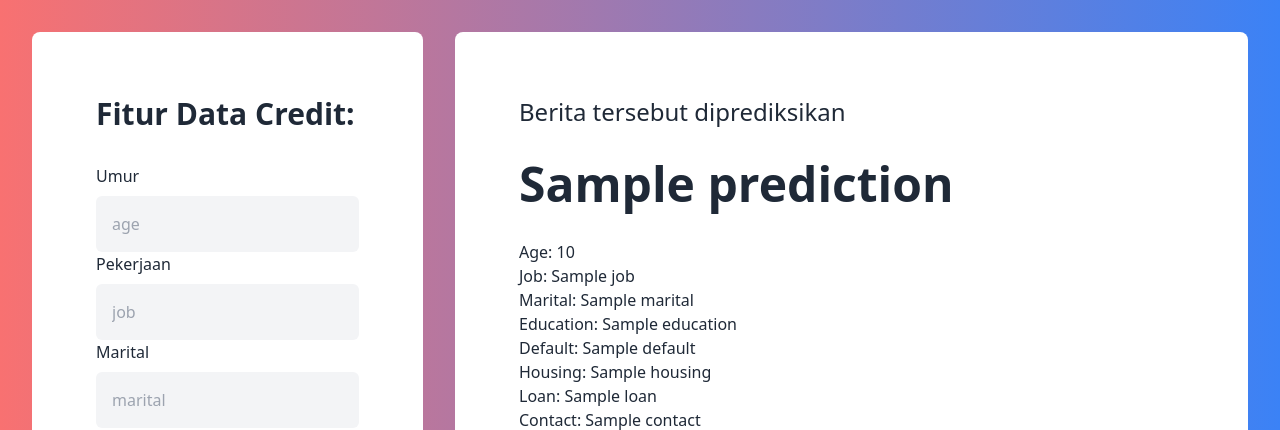
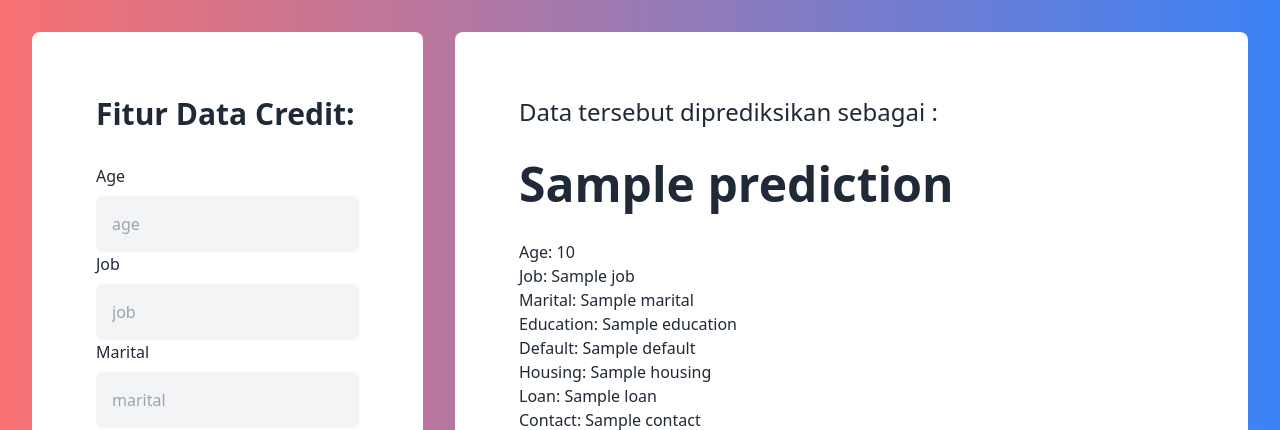
Before and after one commit to reydylanza-dev/datacredit-reyfadhil, a Flask app: template templates/index.html in a window 1280 px wide. Shown: the top 430 px of the page. Run offline with Flask 2, Linux system fonts and the light colour scheme; the template is opened without the code that fills it: most values are stand-ins (such as "Sample title", 1, 10 or a date in 2020); parts of the project's set-up code (start-up, migrations or seed data) failed here and were passed over.

Commit message:
Update index.html

```diff
--- a/templates/index.html
+++ b/templates/index.html
@@ -34,7 +34,7 @@
                 method="post"
                 class="flex flex-col"
             >
-                <label for="age" class="mb-2">Umur</label>
+                <label for="age" class="mb-2">Age</label>
                 <input
                     type="text"
                     name="age"
@@ -43,7 +43,7 @@
                     class="p-4 bg-gray-100 rounded-md"
                 />
 
-                <label for="job" class="mb-2">Pekerjaan</label>
+                <label for="job" class="mb-2">Job</label>
                 <input
                     type="text"
                     name="job"
@@ -206,7 +206,7 @@
         <section class="mt-8 h-full flex-auto rounded-lg md:mt-0 md:ml-8">
             <div class="bg-white p-16 rounded-lg">
                 <h1 class="text-2xl mb-8">
-                    Berita tersebut diprediksikan
+                    Data tersebut diprediksikan sebagai :
                 </h1>
                 <h2 class="text-5xl font-bold">{{ prediction }}</h2>
                 {% if (prediction) != '' %}
@@ -233,7 +233,7 @@
 
                 <img
                     class="h-24 md:h-28"
-                    src="https://drive.google.com/thumbnail?id=1U664Ihl02fVgBVTvZ1-5kxotHDs-Uomq"
+                    src="https://asia-southeast2.catners.com/cdn/data/home/images/catners-logo-trp-clr.svg"
                     alt="logo-it-itts"
 
                 />
```
